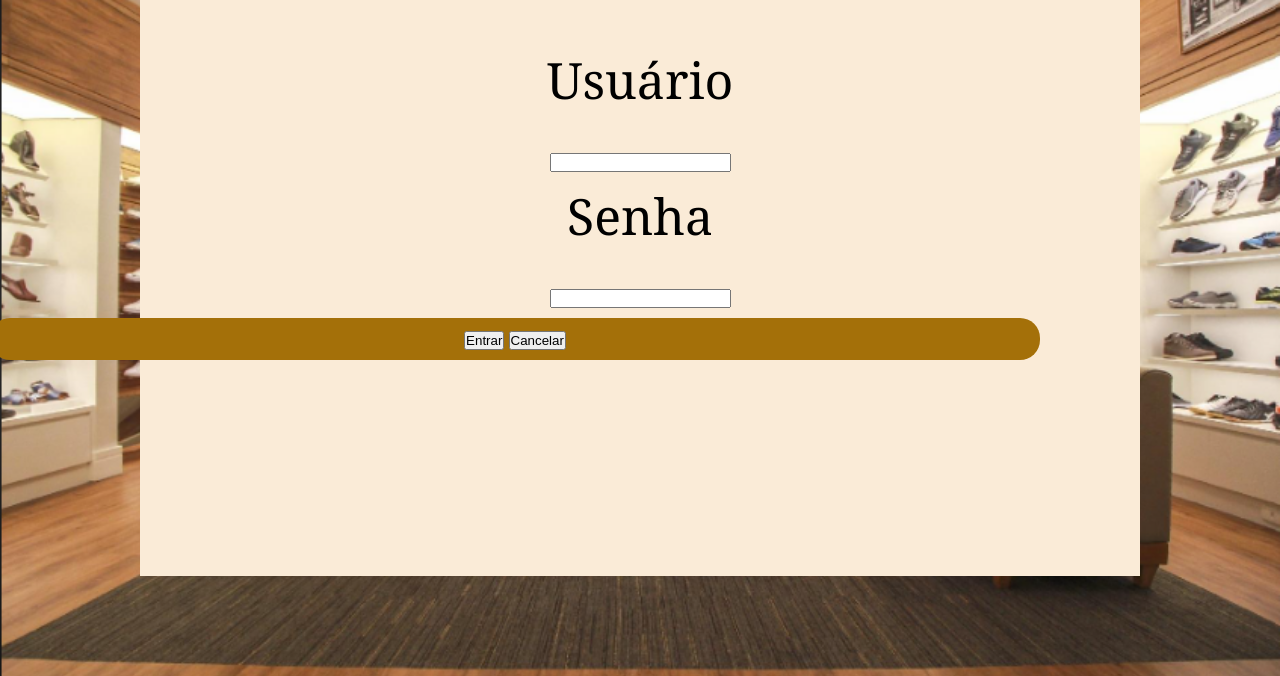
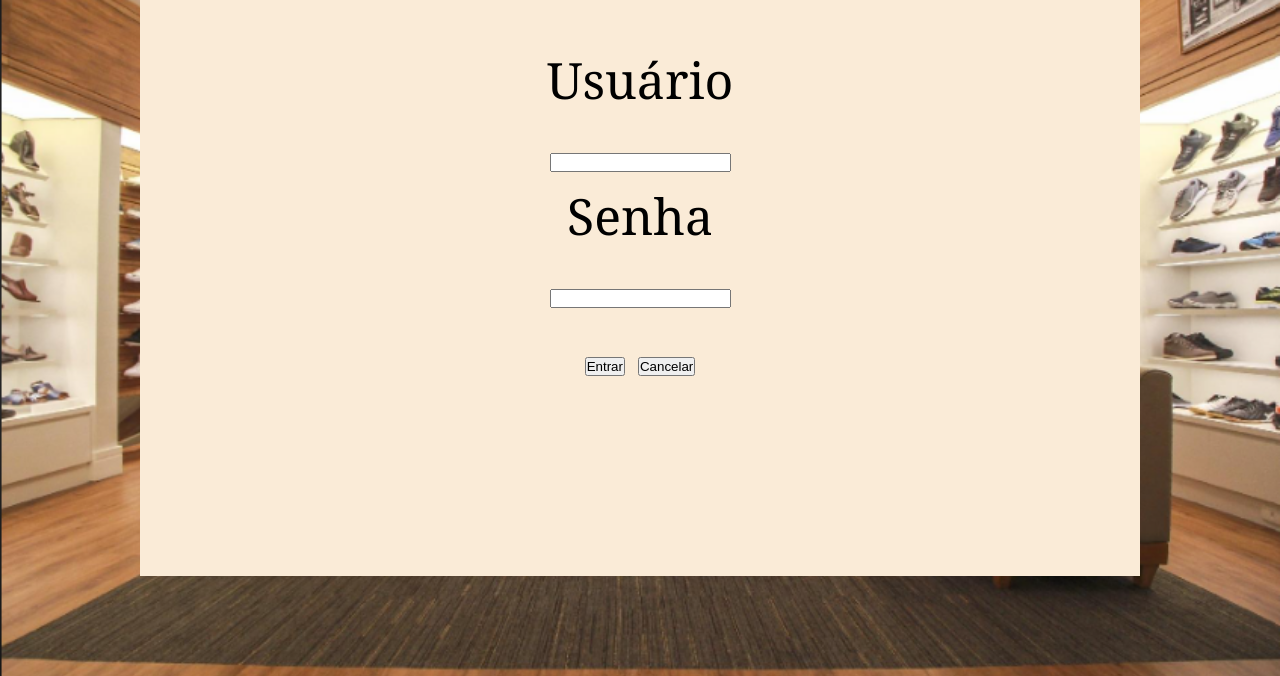
Before and after one commit to BrunaRDias/projetoPI04, a plain HTML site: page index.html in a window 1280 px wide. Shown: the part 124-800 px from the top of the page. Drawn offline with Linux system fonts and the light colour scheme.

Commit message:
atualização

```diff
--- a/estilo.css
+++ b/estilo.css
@@ -56,20 +56,3 @@ body{
     font-family:Cambria, Cochin, Georgia, Times, 'Times New Roman', serif;
 	font-size: 25px;
 }
-
-
-
-.botao-index{
-
-    border: none;
-    padding: 10px 20px;
-    border-radius: 20px;
-    background-color: #a47009;
-    color: white;
-    cursor: pointer;
-    margin-left: -150px;
-    margin-right: 100px;
-    font-size: 16px
-
-
-}
```
